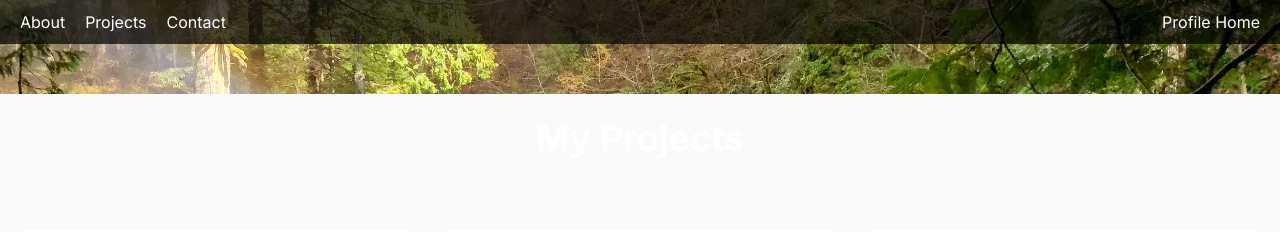
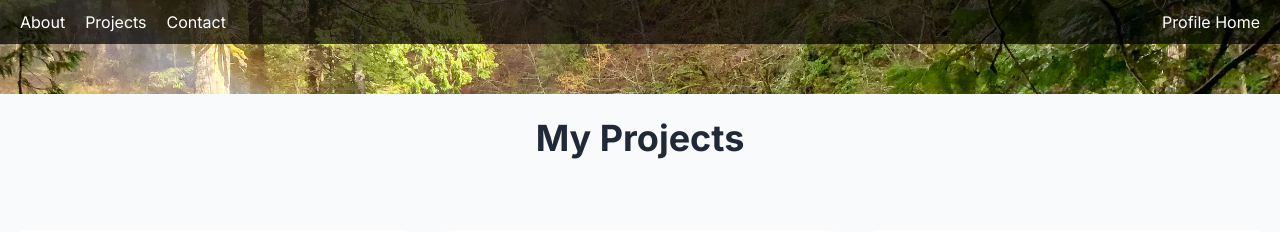
Before and after one commit to ericnatejones/portfolio-new, a Next.js app: page /projects in a window 1280 px wide. Shown: the top 232 px of the page. Built offline with nearby package versions, Linux system fonts and the light colour scheme.

Commit message:
black text

```diff
--- a/src/app/projects/page.js
+++ b/src/app/projects/page.js
@@ -8,7 +8,7 @@ export default function Projects() {
       <Head>
         <title>My Projects</title>
       </Head>
-      <header className="bg-ff5722 text-white py-6 mb-8">
+      <header className="bg-ff5722 py-6 mb-8">
         <h1 className="text-center text-4xl font-bold">My Projects</h1>
       </header>
 
```
